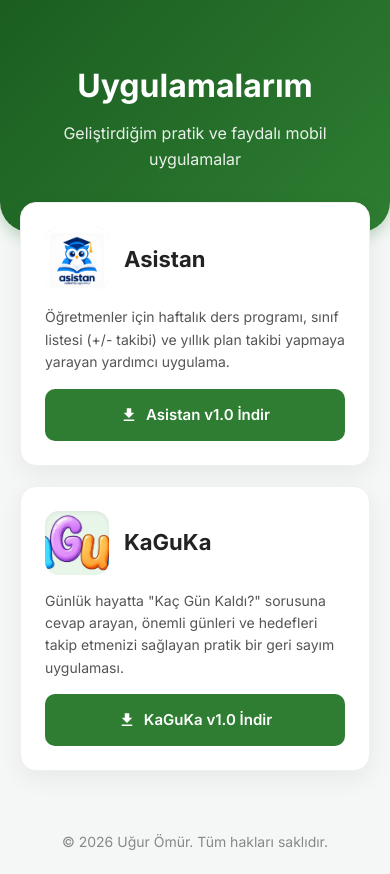
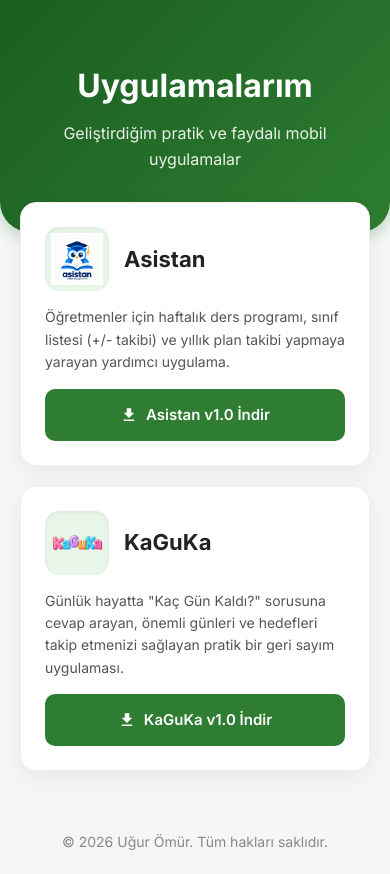
Before and after one commit to gereksiz3x/apps, a plain HTML site: page index.html in a window 390 px wide. Drawn offline with Linux system fonts and the light colour scheme.

Commit message:
Revise logo design and improve image responsiveness
Updated logo styling and image handling in app-icon.

```diff
--- a/index.html
+++ b/index.html
@@ -21,9 +21,9 @@
 
         .app-header { display: flex; align-items: center; gap: 15px; }
 
-        /* LOGO TASARIMI */
-        .app-icon { width: 64px; height: 64px; border-radius: 14px; background-color: #e8f5e9; display: flex; justify-content: center; align-items: center; font-size: 28px; font-weight: bold; color: #2E7D32; box-shadow: inset 0 2px 4px rgba(0,0,0,0.05); overflow: hidden; }
-        .app-icon img { width: 100%; height: 100%; object-fit: cover; }
+        /* LOGO TASARIMI (GÜNCELLENDİ) */
+        .app-icon { width: 64px; height: 64px; border-radius: 14px; background-color: #e8f5e9; display: flex; justify-content: center; align-items: center; box-shadow: inset 0 2px 4px rgba(0,0,0,0.05); overflow: hidden; padding: 6px; }
+        .app-icon img { max-width: 100%; max-height: 100%; width: auto; height: auto; object-fit: contain; }
 
         .app-title { font-size: 22px; font-weight: 700; color: #222; }
         .app-desc { color: #555; font-size: 14px; flex-grow: 1; }
```
